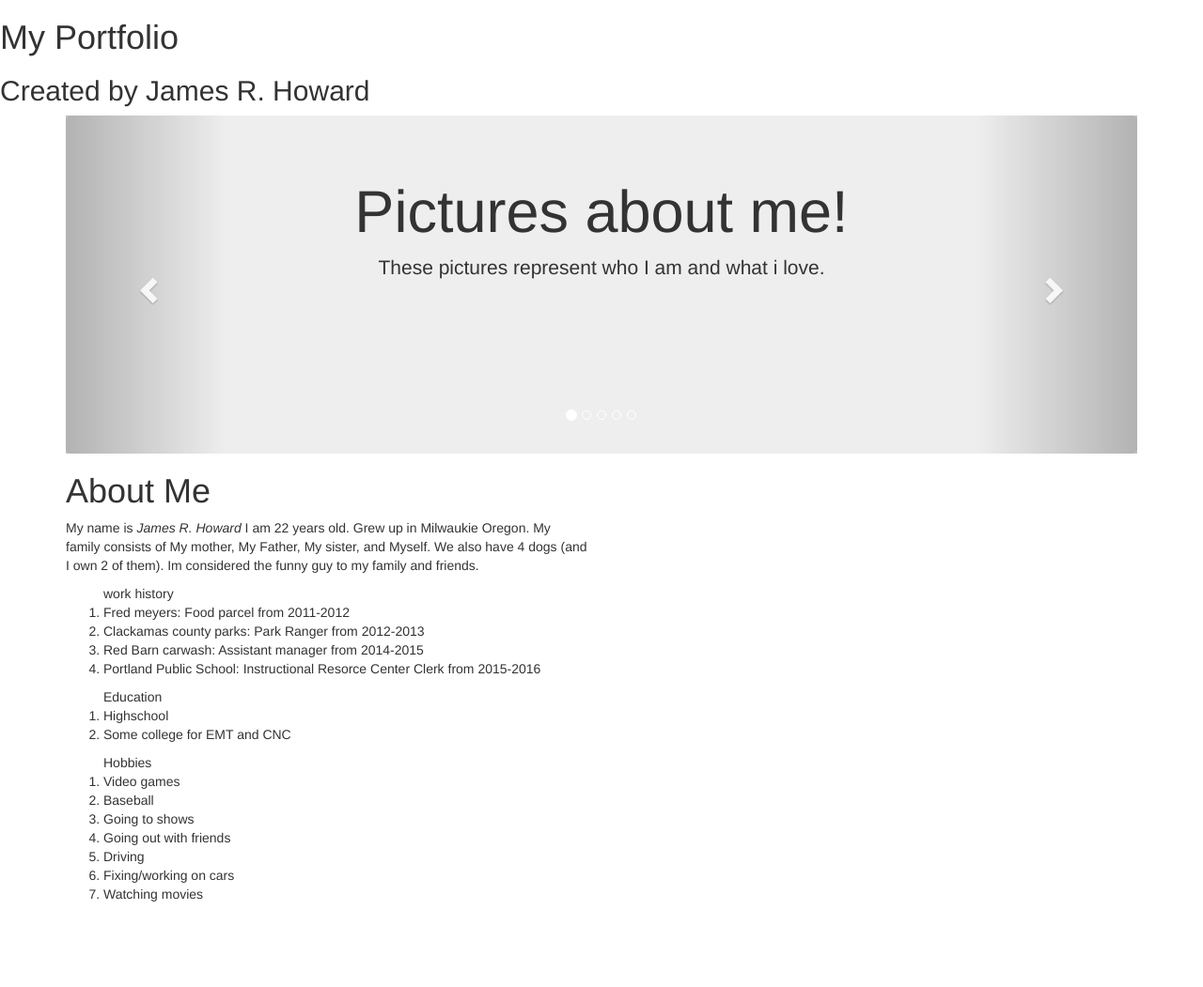
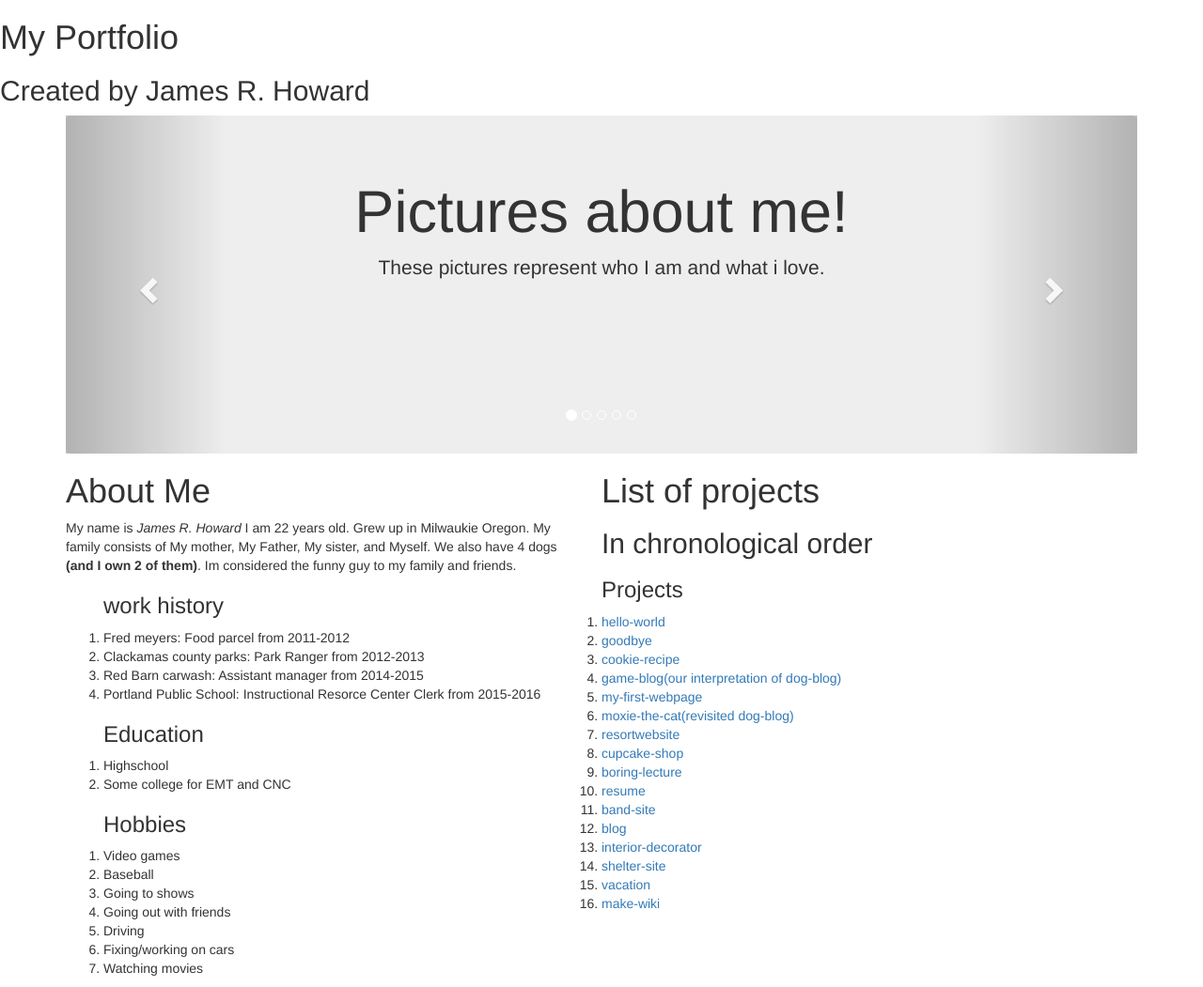
Before and after one commit to JamesRHoward/portfolio, a plain HTML site: page index.html in a window 1280 px wide. Shown: the whole page at 94% size. Before the commit the page ends 972 px from the top, so only its background shows below. Drawn offline with nearby package versions, Linux system fonts and the light colour scheme.

Commit message:
added ol of href to github repository. next i will add h and p to give info on previous projects.

```diff
--- a/index.html
+++ b/index.html
@@ -1,15 +1,11 @@
 <!DOCTYPE html>
-<html>
+<html lang="em">
   <head>
     <!-- Latest compiled and minified CSS -->
     <link rel="stylesheet" href="https://maxcdn.bootstrapcdn.com/bootstrap/3.3.6/css/bootstrap.min.css" integrity="sha384-1q8mTJOASx8j1Au+a5WDVnPi2lkFfwwEAa8hDDdjZlpLegxhjVME1fgjWPGmkzs7" crossorigin="anonymous">
-
     <!-- Optional theme -->
     <link rel="stylesheet" href="https://maxcdn.bootstrapcdn.com/bootstrap/3.3.6/css/bootstrap-theme.min.css" integrity="sha384-fLW2N01lMqjakBkx3l/M9EahuwpSfeNvV63J5ezn3uZzapT0u7EYsXMjQV+0En5r" crossorigin="anonymous">
-
-
     <!-- jQuery library -->
-
     <script src="https://ajax.googleapis.com/ajax/libs/jquery/1.12.2/jquery.min.js"></script>
     <script src="http://maxcdn.bootstrapcdn.com/bootstrap/3.3.6/js/bootstrap.min.js"></script>
     <link rel="stylesheet" href="css/styles.css">
@@ -57,20 +53,22 @@
     </div>
 
   <div class="row">
-    <div class="col-md-6">
+    <div class="col-lg-6">
     <h1>About Me</h1>
-    <p>My name is <em>James R. Howard</em> I am 22 years old. Grew up in Milwaukie Oregon. My family consists of My mother, My Father, My sister, and Myself. We also have 4 dogs (and I own 2 of them). Im considered the funny guy to my family and friends.</p>
-    <ol>work history
+    <p>My name is <em>James R. Howard</em> I am 22 years old. Grew up in Milwaukie Oregon. My family consists of My mother, My Father, My sister, and Myself. We also have 4 dogs <strong>(and I own 2 of them)</strong>. Im considered the funny guy to my family and friends.</p>
+    <ol><h3>work history</h3>
       <li>Fred meyers: Food parcel from 2011-2012</li>
       <li>Clackamas county parks: Park Ranger from 2012-2013</li>
       <li>Red Barn carwash: Assistant manager from 2014-2015</li>
       <li>Portland Public School: Instructional Resorce Center Clerk from 2015-2016</li>
     </ol>
-    <ol>Education
+
+    <ol><h3>Education</h3>
       <li>Highschool</li>
       <li>Some college for EMT and CNC</li>
     </ol>
-    <ol>Hobbies
+
+    <ol><h3>Hobbies</h3>
       <li>Video games</li>
       <li>Baseball</li>
       <li>Going to shows</li>
@@ -80,9 +78,35 @@
       <li>Watching movies</li>
     </ol>
     </div>
+
+
+  <div class="row">
+    <div class="row-lg-6">
+      <h1>List of projects</h1>
+      <h2>In chronological order</h2>
+
+      <ol><h3>Projects</h3>
+        <li><a href="https://github.com/JamesRHoward/hello-world">hello-world</li>
+        <li><a href="https://github.com/JamesRHoward/goodbye">goodbye</li>
+        <li><a href="https://github.com/JamesRHoward/cookie-recipe">cookie-recipe</li>
+        <li><a href="https://github.com/JamesRHoward/game-blog">game-blog(our interpretation of dog-blog)</li>
+        <li><a href="https://github.com/JamesRHoward/my-first-webpage">my-first-webpage</li>
+        <li><a href="https://github.com/JamesRHoward/moxie-the-cat">moxie-the-cat(revisited dog-blog)</li>
+        <li><a href="https://github.com/JamesRHoward/resortwebsite">resortwebsite</li>
+        <li><a href="https://github.com/JamesRHoward/cupcake-shop">cupcake-shop</li>
+        <li><a href="https://github.com/JamesRHoward/boring">boring-lecture</li>
+        <li><a href="https://github.com/JamesRHoward/resume">resume</li>
+        <li><a href="https://github.com/JamesRHoward/band">band-site</li>
+        <li><a href="https://github.com/JamesRHoward/blog">blog</li>
+        <li><a href="https://github.com/JamesRHoward/Decor">interior-decorator</li>
+        <li><a href="https://github.com/JamesRHoward/shelter">shelter-site</li>
+        <li><a href="https://github.com/JamesRHoward/vacation">vacation</li>
+        <li><a href="https://github.com/JamesRHoward/wiki">make-wiki</li>
   </div>
 
-  <div class="row-md-6"
+
+
+
 
   </body>
 </html>
```
Lines whose indentation alone changed are shown as unchanged.
